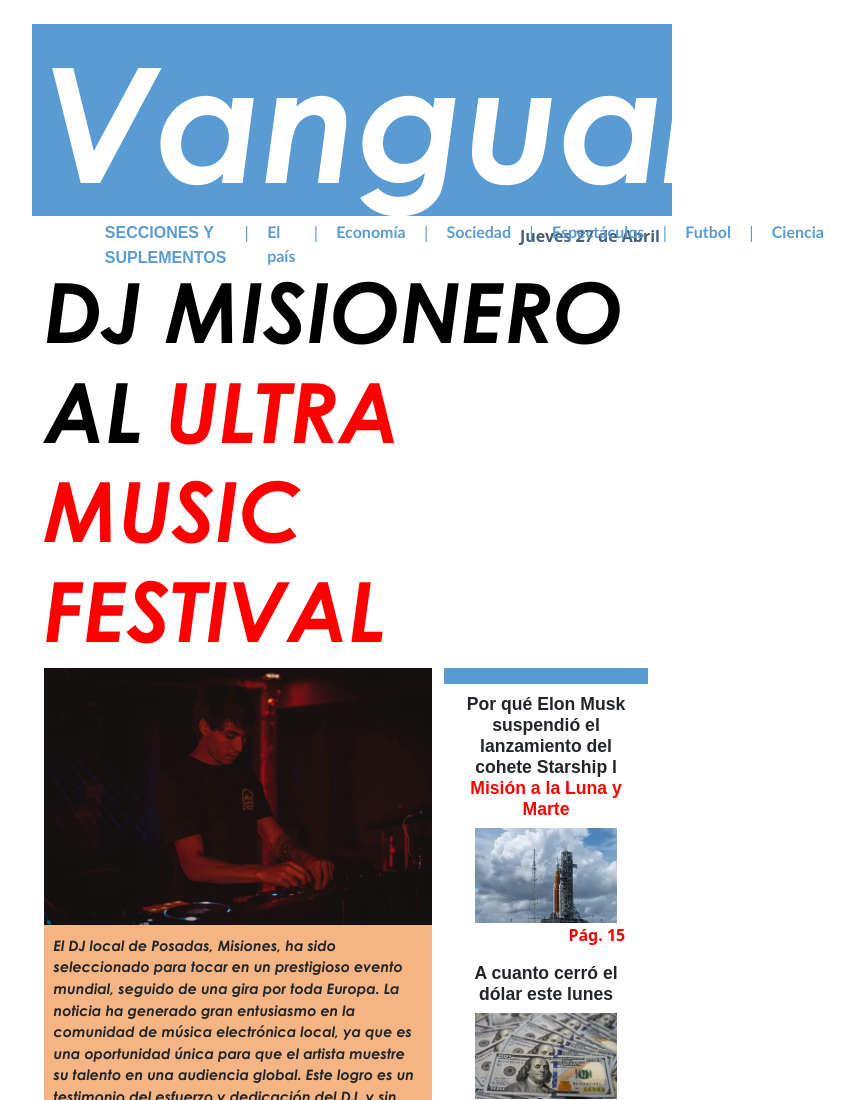
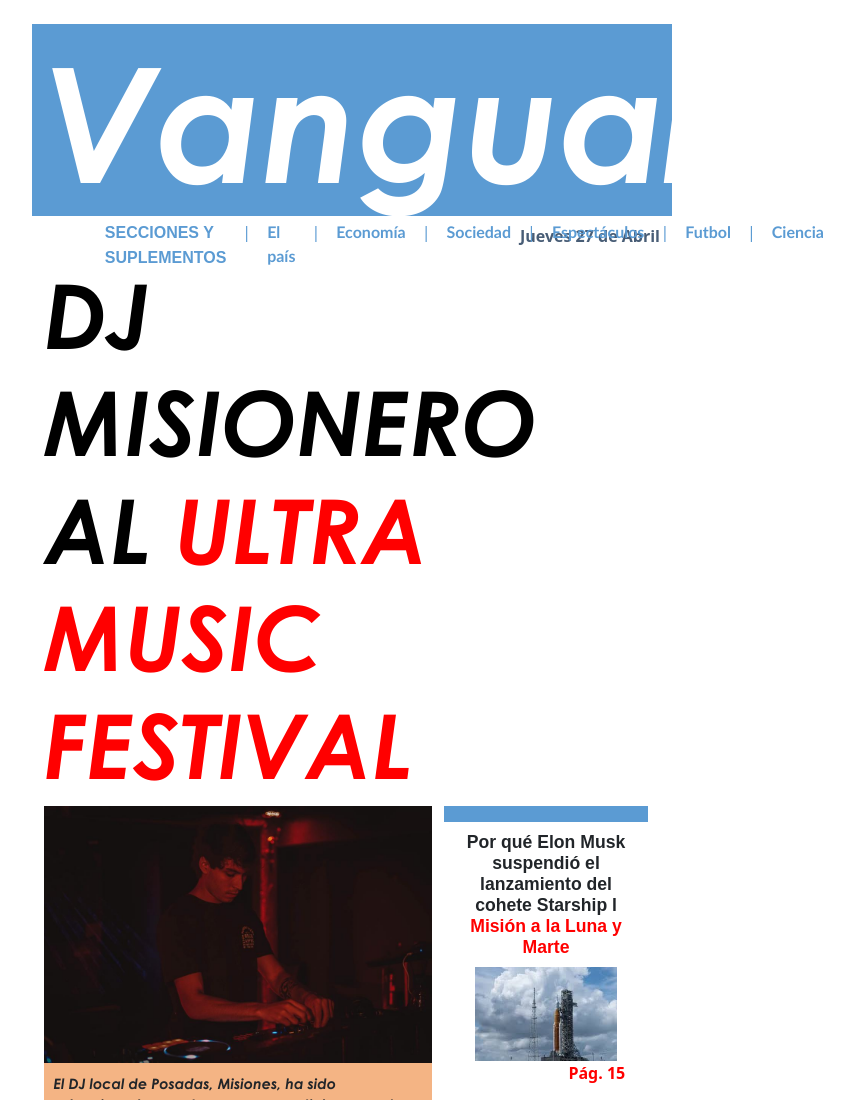
Before and after one commit to santiclfriedrich/Vanguard, a plain HTML site: page index.html in a window 1280 px wide. Shown: the top 1100 px of the page, without its empty margins (288-1142 px from the left). Drawn offline with nearby package versions, Linux system fonts and the light colour scheme.

Commit message:
arreglo-foto-3

```diff
--- a/css/style.css
+++ b/css/style.css
@@ -80,7 +80,7 @@ header .secciones ul li .titulo-sec {
 h2 {
   font-family: century;
   color: black;
-  font-size: 5.2rem;
+  font-size: 5.6rem;
 }
 
 .title-pic-red {
```
